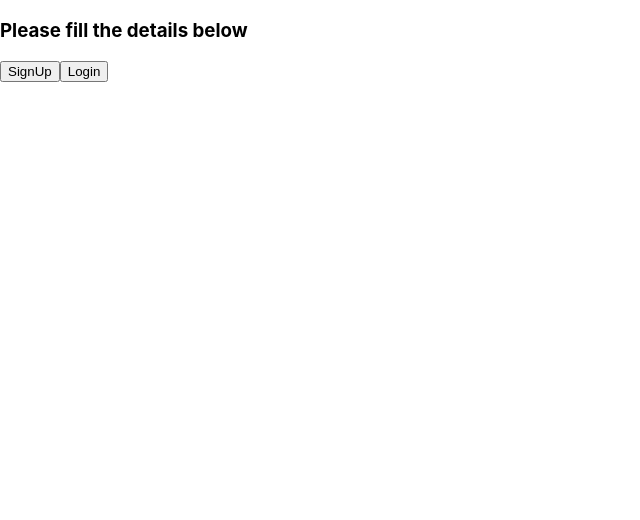
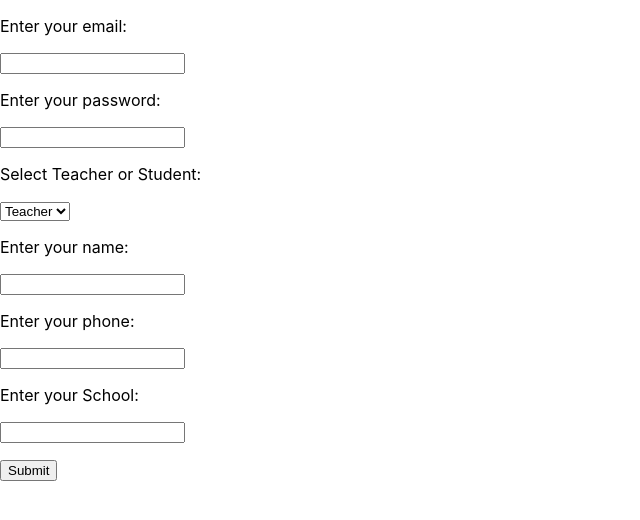
Before and after one commit to indra8981/online-school, a React (Create React App) app in the folder online-school/: page /register in a window 1280 px wide. Shown: the top 520 px of the page, without its empty margins (0-640 px from the left). Built offline with nearby package versions, Linux system fonts and the light colour scheme.

Commit message:
Added Signup

```diff
--- a/online-school/src/components/homepage.js
+++ b/online-school/src/components/homepage.js
@@ -6,7 +6,7 @@ export default class HomePage extends Component {
     return (
       <div>
         <h3>This is a School Management Site</h3>
-        <button onClick={(e)=>{window.location="/signup"}}>SignUp</button>
+        <button onClick={(e)=>{window.location="/register"}}>SignUp</button>
         <button>Login</button>
       </div>
     )
--- a/online-school/src/components/signup.js
+++ b/online-school/src/components/signup.js
@@ -1,13 +1,92 @@
 import React,{ Component, useState,useEffect} from 'react';
+import axios from 'axios';
 
 export default class SignUp extends Component {
+  constructor(props) {
+    super(props);
+    this.state = {
+      email: '',
+      password: '',
+      userType:1,
+      name:'',
+      phone:'',
+      school:'',
+      roll:''
+    };
+    this.myChangeHandler = this.myChangeHandler.bind(this);
+    this.handleSubmit = this.handleSubmit.bind(this);
+  }
+  myChangeHandler(event) {
+    const target = event.target;
+    const value = target.value;
+    const name = target.name;
+    this.setState({
+      [name]: value
+    });
+  }
+  handleSubmit(event) {
+    event.preventDefault();
+    console.log(this.state);
+    axios.post("http://localhost:8080/users/add",this.state)
+    .then(res => console.log(res.data))
+    .catch(err => console.log(err));
 
+  }
   render() {
     return (
       <div>
-        <h3>Please fill the details below</h3>
-        <button onClick={(e)=>{window.location="/signup"}}>SignUp</button>
-        <button>Login</button>
+      <form onSubmit={this.handleSubmit}>
+      <p>Enter your email:</p>
+      <input
+        type='email'
+        name='email'
+        onChange={this.myChangeHandler}
+      />
+      <p>Enter your password:</p>
+      <input
+        type='text'
+        name='password'
+        onChange={this.myChangeHandler}
+      />
+      <p>Select Teacher or Student:</p>
+      <select name="userType" onChange={this.myChangeHandler}>
+        <option value={1}>Teacher</option>
+        <option value={2}>Student</option>
+      </select>
+      <p>Enter your name:</p>
+      <input
+        type='text'
+        name='name'
+        onChange={this.myChangeHandler}
+      />
+      <p>Enter your phone:</p>
+      <input
+        type='number'
+        name='phone'
+        onChange={this.myChangeHandler}
+      />
+      <p>Enter your School:</p>
+      <input
+        type='text'
+        name='school'
+        onChange={this.myChangeHandler}
+      />
+      {
+        this.state.userType == 2 && (
+          <div>
+          <p>Enter your roll:</p>
+          <input
+            type='number'
+            name='roll'
+            onChange={this.myChangeHandler}
+          />
+          </div>
+        )
+      }
+      <p></p>
+      <input type="submit" value="Submit" />
+      </form>
+
       </div>
     )
   }
```
